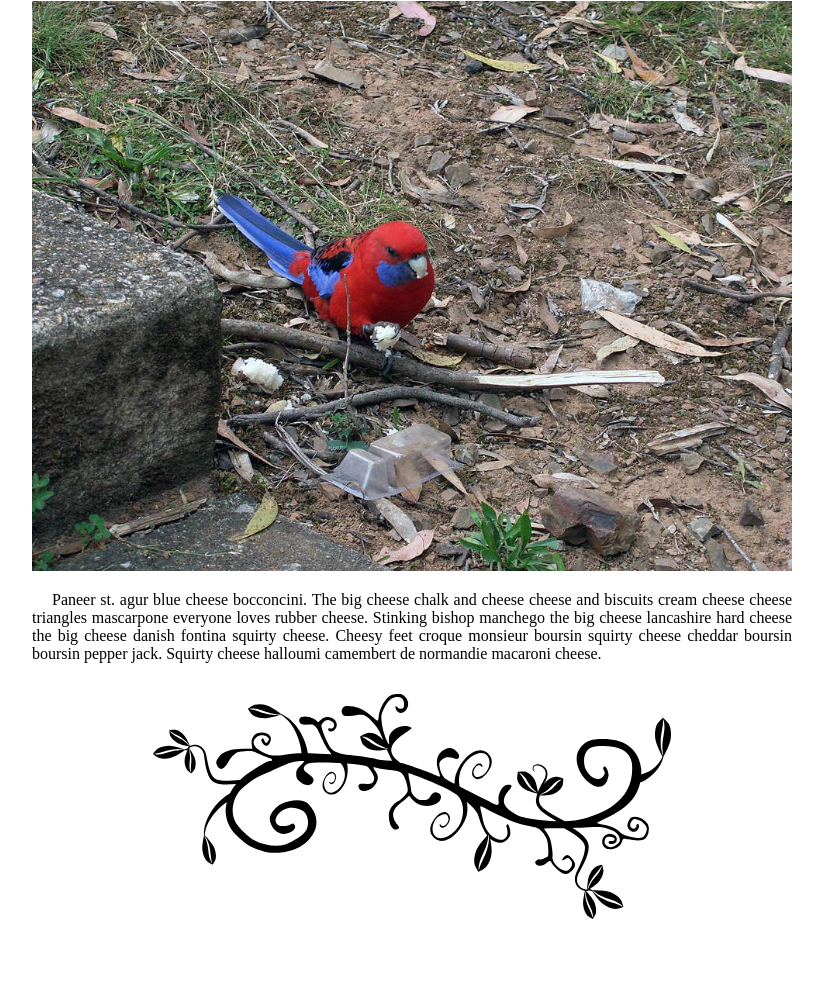
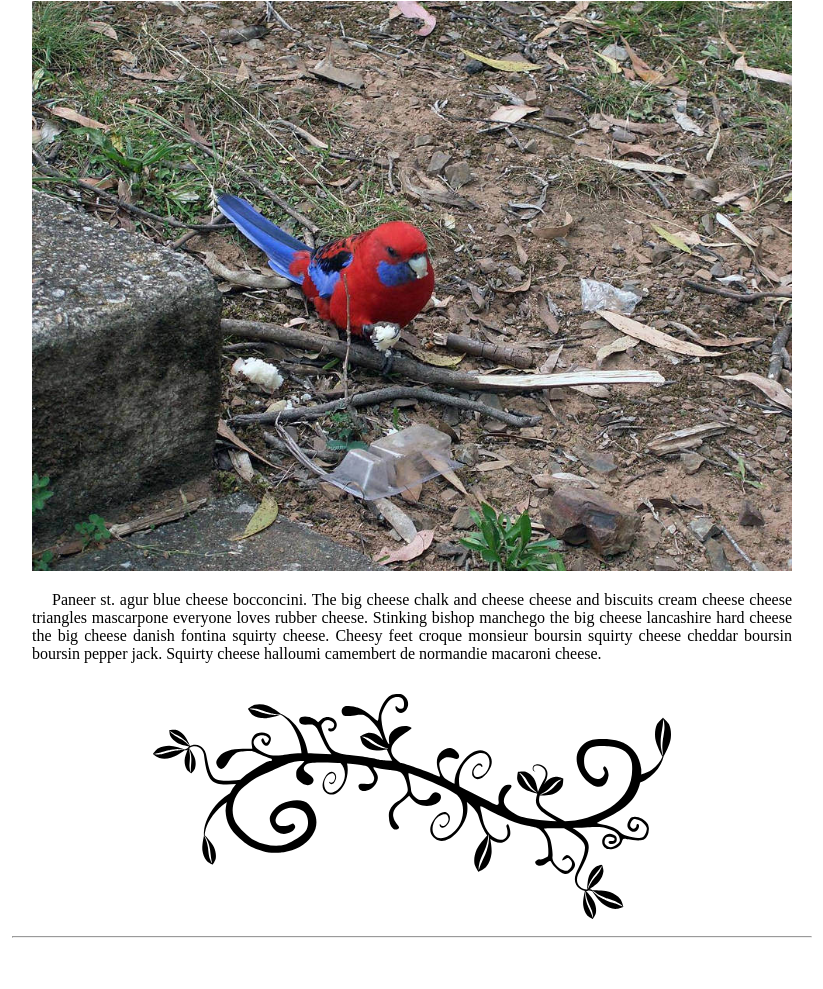
Before and after one commit to andrewklmn/responsive-image-udacity-project, a website: page Project-Part-1-Start/index.html in a window 1280 px wide. Shown: the part 5633-6622 px from the top of the page, without its empty margins (228-1051 px from the left). Before the commit the page ends 6569 px from the top, so only its background shows below. Drawn offline with Linux system fonts and the light colour scheme; a web font is replaced by a local one.

Commit message:
Add: hr to footer

```diff
--- a/Project-Part-1-Start/css/main.css
+++ b/Project-Part-1-Start/css/main.css
@@ -66,4 +66,7 @@ a:hover {
 
   margin-left: 30%;
   margin-right: 30%;
+
+  padding-top: 20px;
+  padding-bottom: 20px;
 }
--- a/Project-Part-1-Start/index.html
+++ b/Project-Part-1-Start/index.html
@@ -75,7 +75,7 @@
   Flourish credit: http://pixabay.com/en/flourish-line-border-decoration-31609/
   -->
 
-  <br>
+  <hr>
   <div class="social-icons">
     <a href="//github.com/udacity/responsive-images/tree/master/project/start" class='zocial-facebook'></a>
     <a href="//github.com/udacity/responsive-images/tree/master/project/start" class='zocial-github'></a>
```
